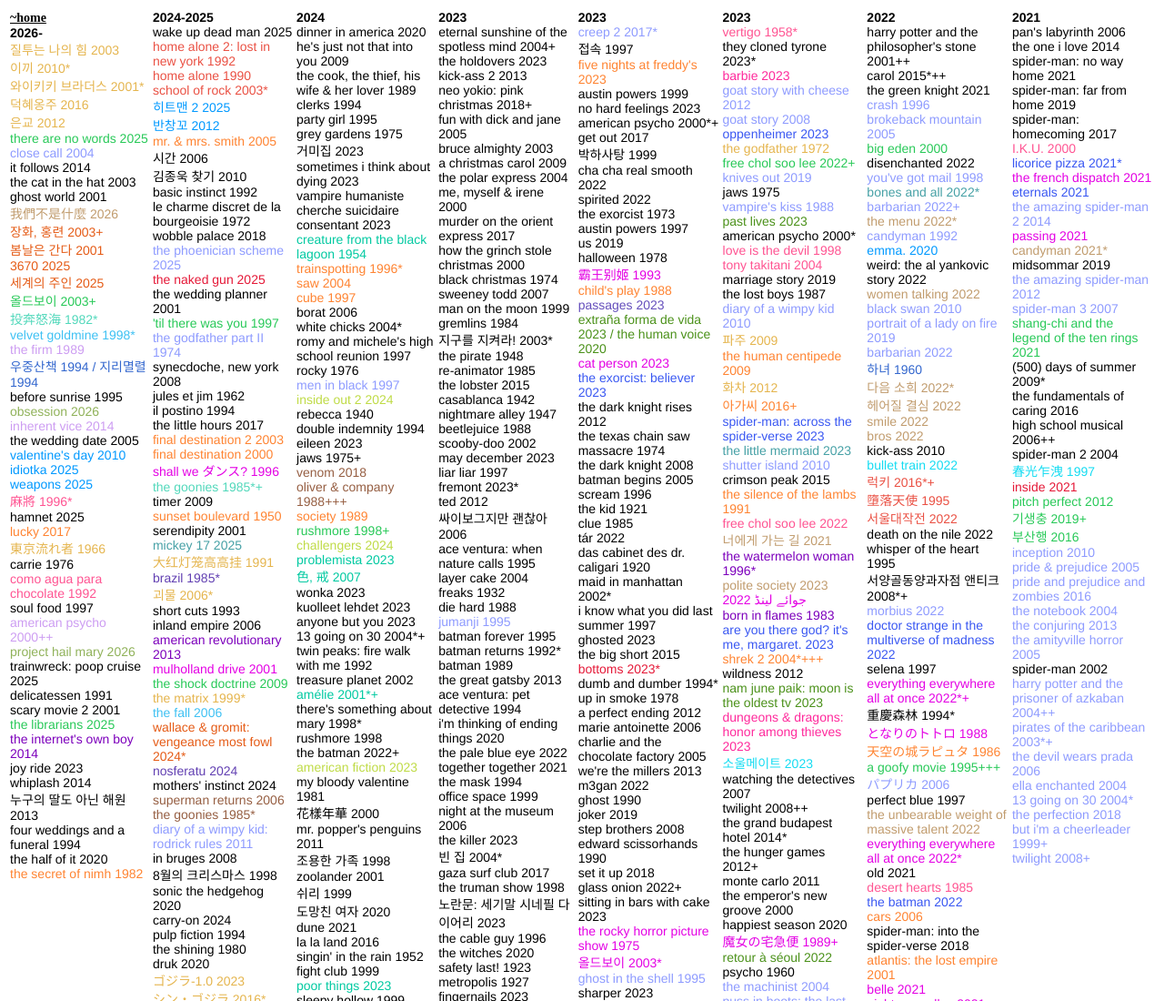
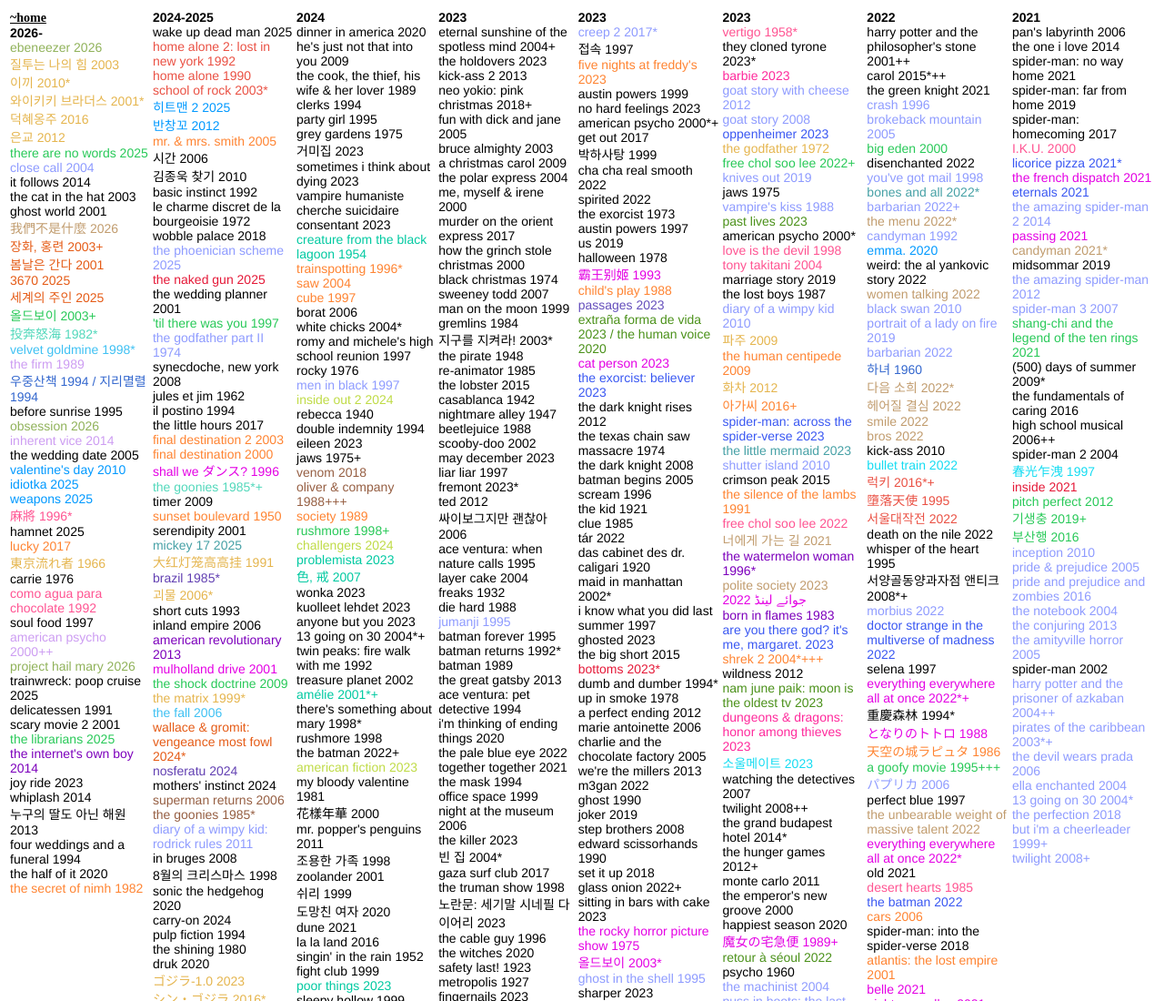
Before and after one commit to nuclearseason/summerbreak, a plain HTML site: page movies.html in a window 1280 px wide. Shown: the top 1100 px of the page at 91% size. Drawn offline with Linux system fonts and the light colour scheme.

Commit message:
Update movies.html

```diff
--- a/movies.html
+++ b/movies.html
@@ -45,6 +45,7 @@
 				<td width="225" valign="TOP">
 						<a href="/">~home</a>
 						<div><strong>2026-</strong></div>
+						<div class="grove14" title="the grove 14 +georgette">ebeneezer 2026</div>
 						<div class="academy" title="academy museum">질투는 나의 힘 2003</div>
 						<div class="academy" title="academy museum">이끼 2010*</div>
 						<div class="academy" title="academy museum">와이키키 브라더스 2001*</div>
```
